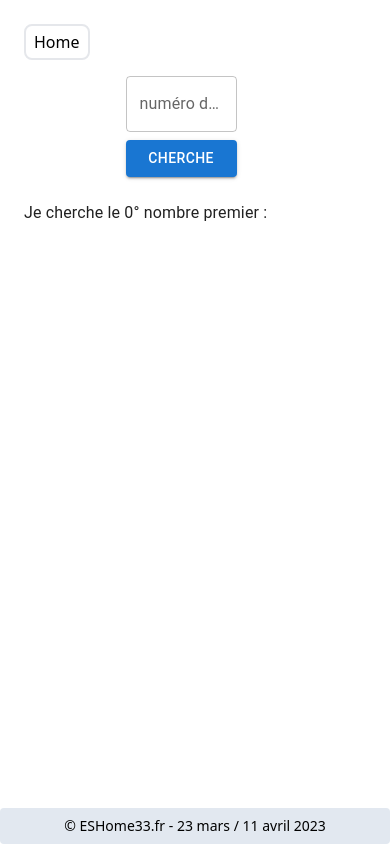
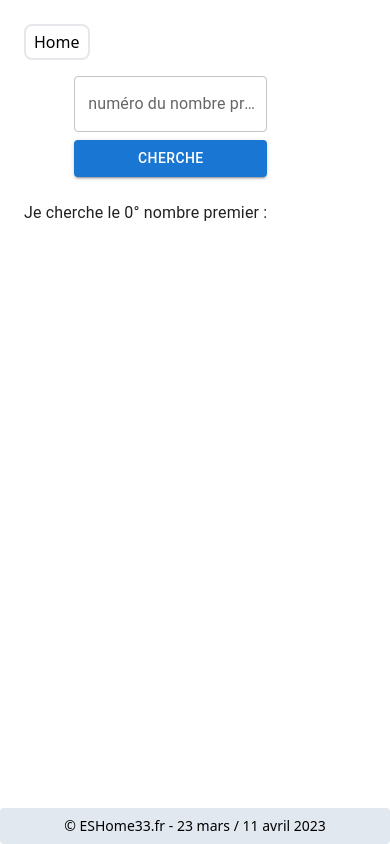
Before and after one commit to esHome33/ppcm, a Next.js app: page /affichen in a window 390 px wide. Built offline with nearby package versions, Linux system fonts and the light colour scheme.

Commit message:
V1.4.14 encore du CSS pour affichen mobile

```diff
--- a/package.json
+++ b/package.json
@@ -1,6 +1,6 @@
 {
 	"name": "factorize_app",
-	"version": "1.4.13",
+	"version": "1.4.14",
 	"author": "Etienne Schwartz",
 	"description": "Factor your integers as prime products with Euclid's algorithm. Factorisez sous forme de produits de nombre premiers vos nombres entiers avec l'algorithme d'Euclide.",
 	"scripts": {
--- a/pages/affichen.tsx
+++ b/pages/affichen.tsx
@@ -35,7 +35,6 @@ const Affichen = () => {
 						display: "flex",
 						flexDirection: "column",
 						width: "80%",
-						maxWidth: "50%",
 					}}
 				>
 					<TextField
```
